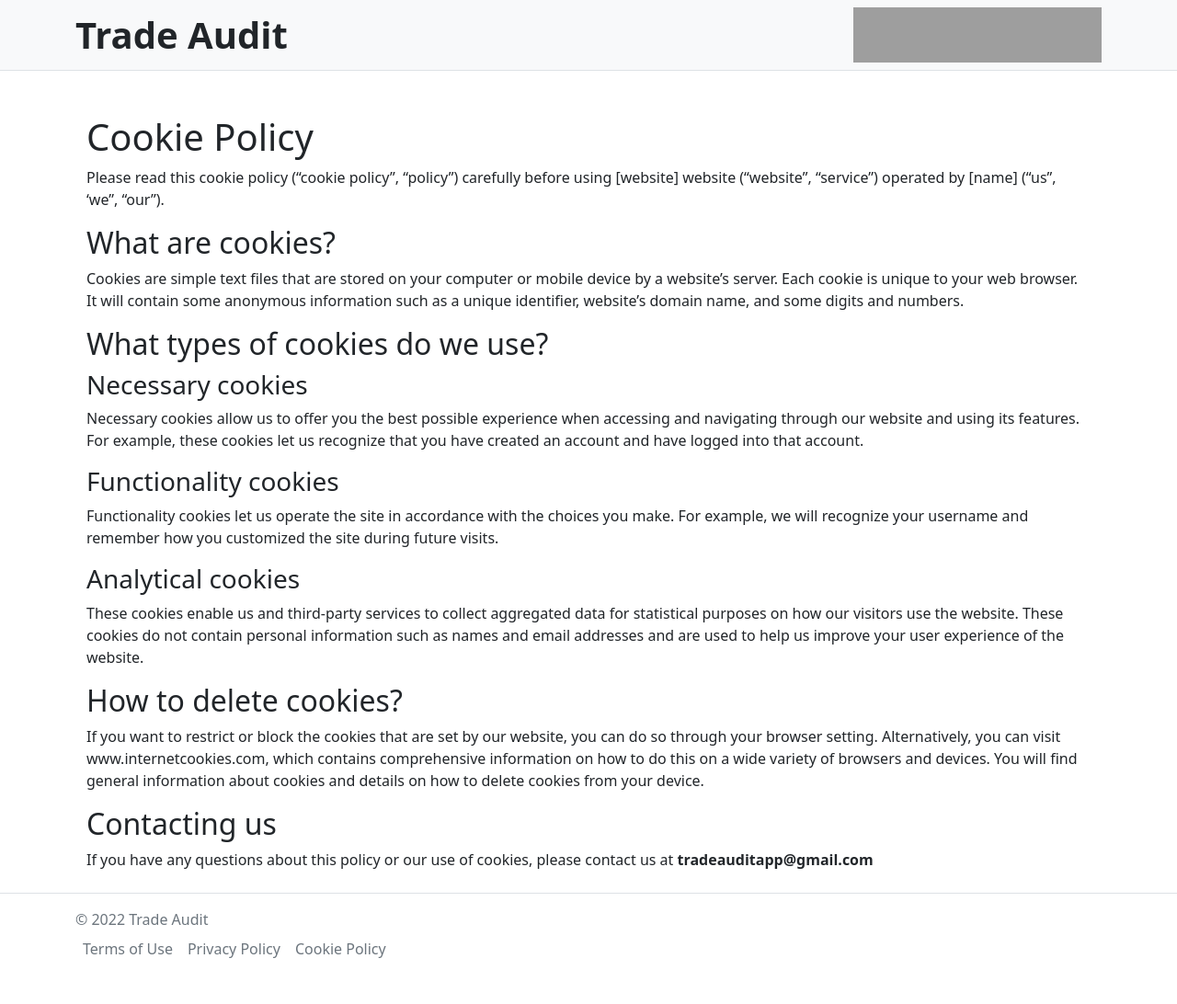
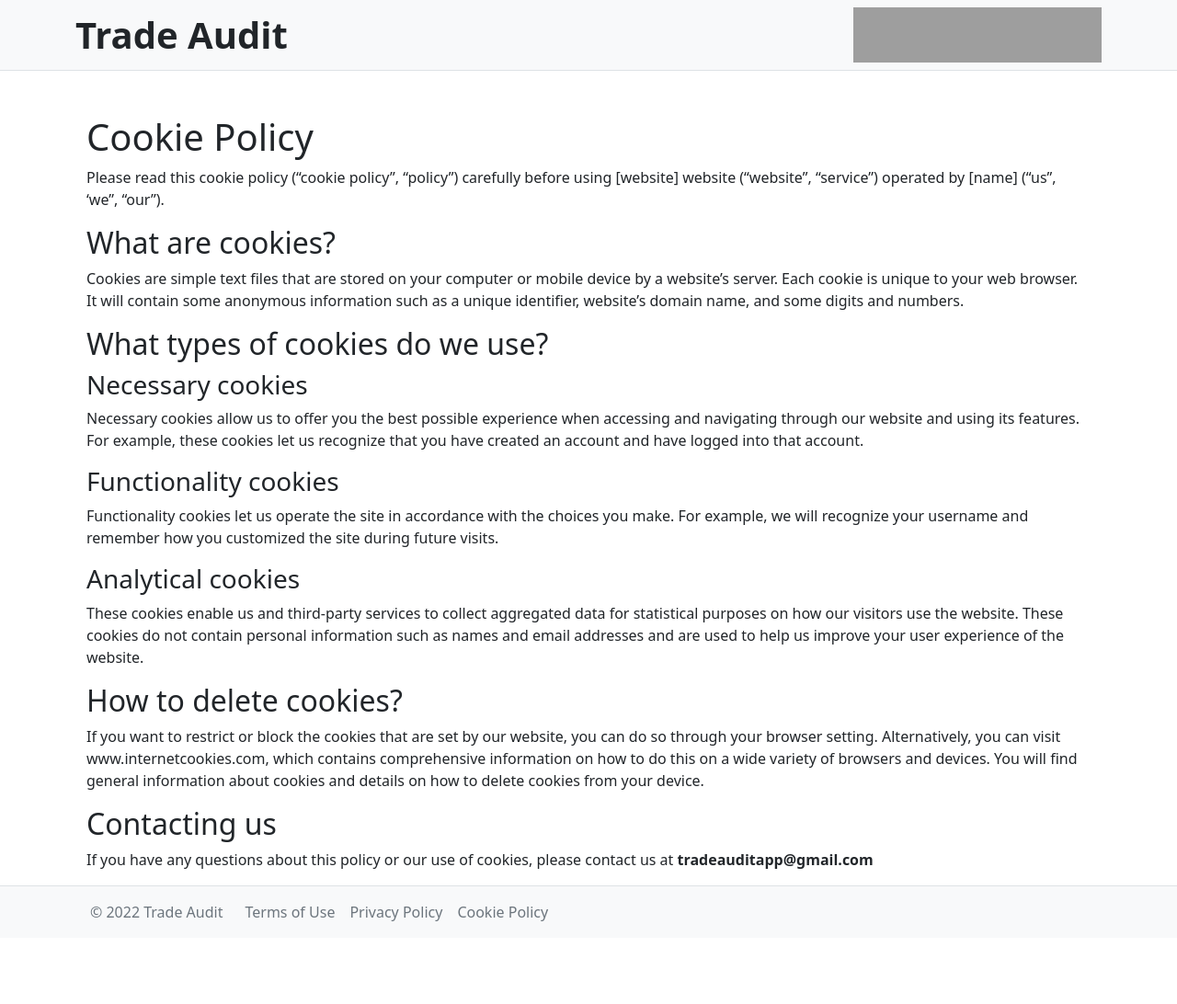
Before and after one commit to stevenrskelton/tradeaudit.app, a Jekyll site: the page built from cookie-policy.md, in a window 1280 px wide. Shown: the whole page at 92% size. Built offline with Jekyll 4.4.1, drawn with Linux system fonts in a browser that asks for light colours; after the commit the page ends 1020 px from its top, so only the background shows below that; grey boxes are pictures that could not be loaded.

Commit message:
Update empty.html

```diff
--- a/_layouts/empty.html
+++ b/_layouts/empty.html
@@ -19,9 +19,9 @@
     {{ content }}
   </div>
 
-  <footer class="d-flex flex-wrap align-items-center py-3 my-4 border-top">
-    <div class="container justify-content-between">
-      <a href="/" class="text-muted text-decoration-none lh-1">
+  <footer class="py-2 bg-light border-top">
+    <div class="container d-flex flex-wrap">
+      <a href="/" class="nav nav-item nav-link text-muted">
         © 2022 Trade Audit
       </a>
 
```
